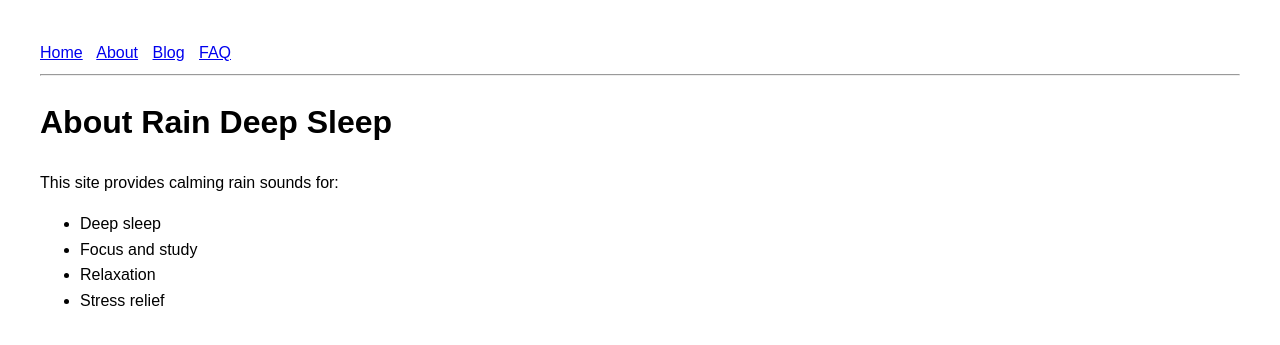
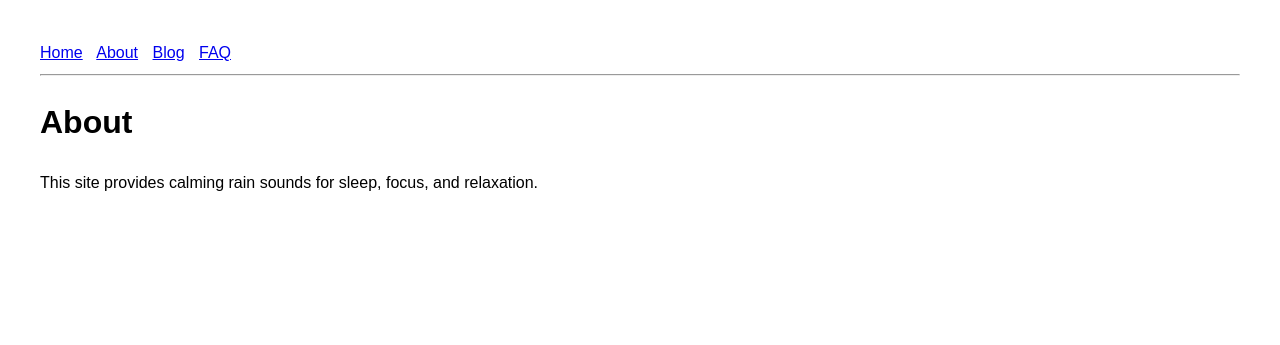
Before and after one commit to choijangwook/rain-deep-sleep, a Jekyll site: the page built from about.md, in a window 1280 px wide. Shown: the top 345 px of the page. Built offline with Jekyll 4.4.1, drawn with Linux system fonts in a browser that asks for light colours; our own code applies the rules of GitHub Pages for plain Markdown files.

Commit message:
Update about.md

```diff
--- a/about.md
+++ b/about.md
@@ -1,12 +1,8 @@
 ---
+layout: default
 title: About
 ---
 
-# About Rain Deep Sleep
+# About
 
-This site provides calming rain sounds for:
-
-- Deep sleep
-- Focus and study
-- Relaxation
-- Stress relief
+This site provides calming rain sounds for sleep, focus, and relaxation.
```
